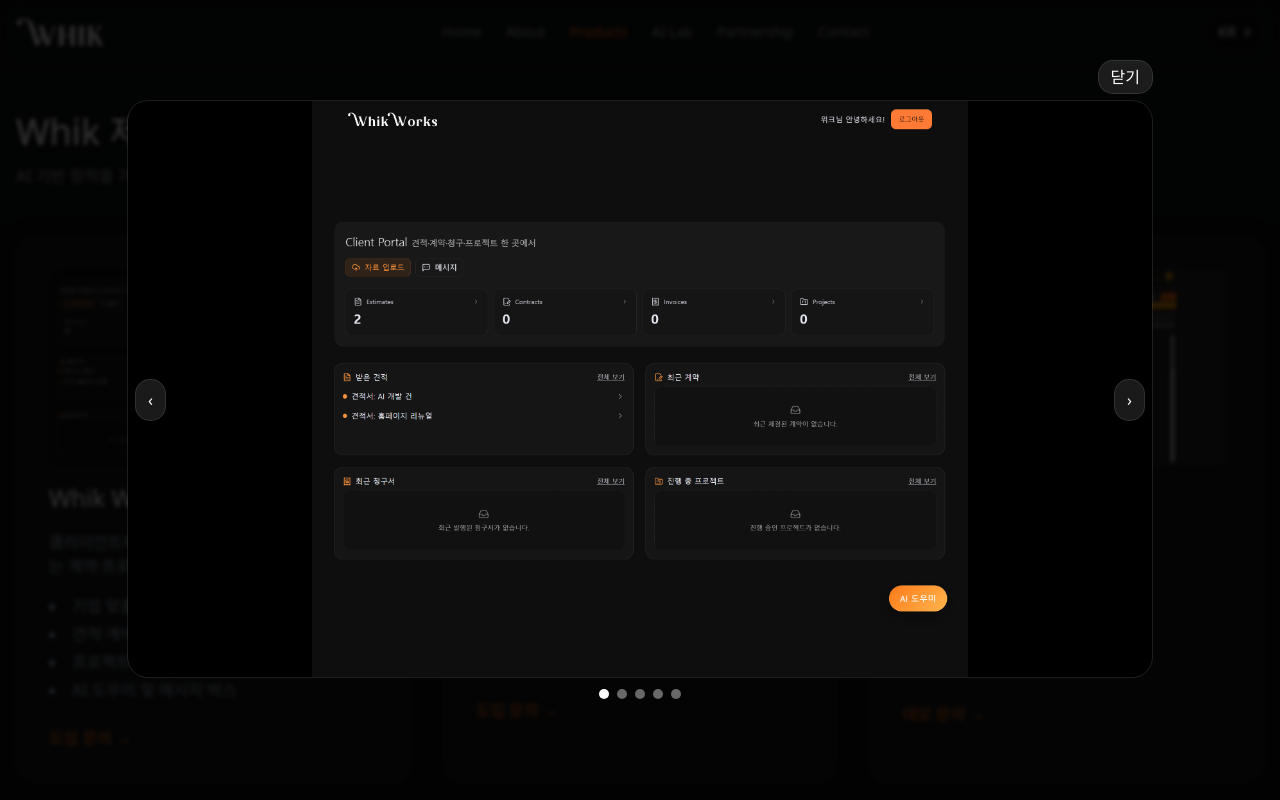
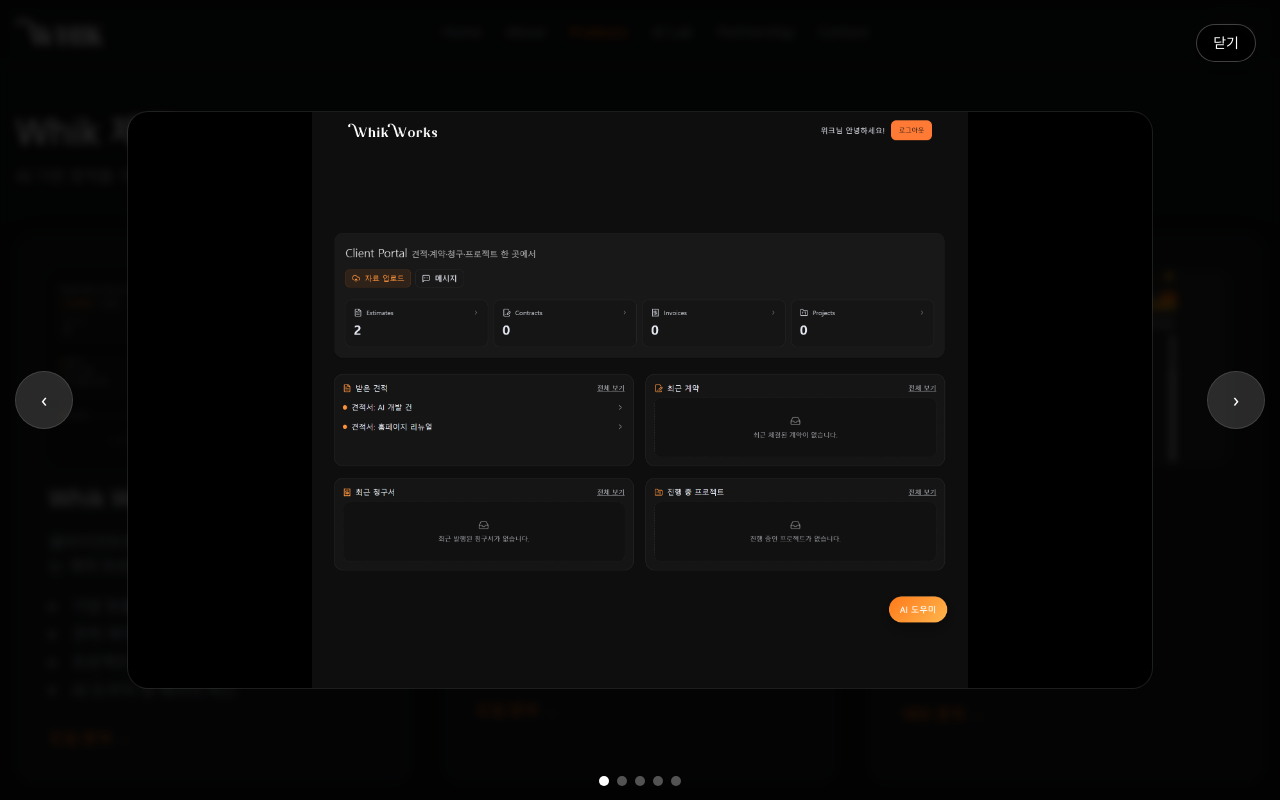
Before and after one commit to suin-park/whik-company, a Next.js app: page /products in a window 1280 px wide. Both pictures are taken after a click on the button 213 px from the left and 367 px from the top of the page. Shown: the top 800 px of the page. Built offline with nearby package versions, Linux system fonts and the light colour scheme.

Commit message:
chore: fix copy & spacing

```diff
--- a/components/ImageCarouselModal.tsx
+++ b/components/ImageCarouselModal.tsx
@@ -11,24 +11,54 @@
 
 export default function ImageCarouselModal({ open, onClose, images, startIndex = 0 }: Props) {
   const [idx, setIdx] = useState(startIndex);
+  const [showUI, setShowUI] = useState(true);
   const wrapRef = useRef<HTMLDivElement>(null);
 
   useEffect(() => { if (open) setIdx(startIndex); }, [open, startIndex]);
 
-  // esc/arrow 키
+  // ESC + body scroll lock
   useEffect(() => {
     if (!open) return;
-    const h = (e: KeyboardEvent) => {
+    const onKey = (e: KeyboardEvent) => {
       if (e.key === "Escape") onClose();
       if (e.key === "ArrowRight") next();
       if (e.key === "ArrowLeft") prev();
     };
-    window.addEventListener("keydown", h);
-    return () => window.removeEventListener("keydown", h);
-  }, [open, idx]);
+    document.addEventListener("keydown", onKey);
+    document.body.classList.add("overflow-hidden");
+    return () => {
+      document.removeEventListener("keydown", onKey);
+      document.body.classList.remove("overflow-hidden");
+    };
+  }, [open]);
 
   const prev = () => setIdx((v) => (v - 1 + images.length) % images.length);
   const next = () => setIdx((v) => (v + 1) % images.length);
+
+  // 모바일 스와이프
+  const touch = useRef<{x: number; y: number} | null>(null);
+  function onTouchStart(e: React.TouchEvent) {
+    const t = e.touches[0];
+    touch.current = { x: t.clientX, y: t.clientY };
+  }
+  function onTouchEnd(e: React.TouchEvent) {
+    if (!touch.current) return;
+    const dx = e.changedTouches[0].clientX - touch.current.x;
+    const dy = e.changedTouches[0].clientY - touch.current.y;
+
+    // ↓ 스와이프: 닫기 (세로 90px 이상, 가로 흔들림은 60px 미만)
+    if (Math.abs(dy) > 90 && Math.abs(dx) < 60) {
+      if (dy > 0) onClose();
+      touch.current = null;
+      return;
+    }
+
+    // ↔ 슬라이드: 이전/다음
+    if (Math.abs(dx) > 40 && Math.abs(dy) < 60) {
+      dx < 0 ? next() : prev();
+    }
+    touch.current = null;
+  }
 
   if (!open) return null;
 
@@ -36,63 +66,92 @@
     <div
       role="dialog"
       aria-modal="true"
-      className="fixed inset-0 z-50 bg-black/80 backdrop-blur-[2px] flex items-center justify-center"
-      onClick={(e) => { if (e.target === wrapRef.current) onClose(); }}
       ref={wrapRef}
+      className="fixed inset-0 z-50 bg-black/80 backdrop-blur-sm"
+      onClick={(e) => e.currentTarget === e.target && onClose()}
     >
-      <div className="relative w-[92vw] max-w-5xl">
-        {/* 이미지 */}
-        <div className="relative aspect-[16/9] rounded-2xl overflow-hidden ring-1 ring-white/10 bg-black">
+      {/* 닫기 */}
+      {showUI && (
+        <button
+          onClick={(e) => {
+            e.stopPropagation();
+            onClose();
+          }}
+          aria-label="닫기"
+          className="fixed left-3 top-[max(env(safe-area-inset-top),12px)] md:left-auto md:right-6 md:top-6
+                     rounded-full bg-black/60 backdrop-blur border border-white/25 px-4 py-2
+                     text-sm text-white shadow-lg active:scale-[0.98] z-[60]"
+        >
+          닫기
+        </button>
+      )}
+
+      {/* 이미지 영역: 모바일 full-bleed, 데스크톱 16:9 박스 */}
+      <div
+        className="absolute inset-0 flex items-center justify-center p-0 md:p-4"
+        onTouchStart={onTouchStart}
+        onTouchEnd={onTouchEnd}
+        onClick={() => setShowUI((s) => !s)} // 단일 탭으로 UI 토글
+      >
+        <div className="relative w-[100vw] h-[100svh] md:w-[92vw] md:max-w-5xl md:h-auto md:aspect-[16/9] rounded-none md:rounded-2xl overflow-hidden ring-0 md:ring-1 md:ring-white/10 bg-black">
           <Image
             key={idx}
             src={images[idx].src}
-            alt={images[idx].alt ?? `work ${idx + 1}`}
+            alt={images[idx].alt ?? `slide ${idx + 1}`}
             fill
-            className="object-contain"
+            className="object-contain select-none"
+            sizes="100vw"
             priority
-            sizes="(max-width: 1024px) 92vw, 1024px"
+            draggable={false}
           />
         </div>
 
-        {/* 좌우 화살표 */}
+        {/* 좌우 화살표: 모바일도 충분히 크게 */}
+        {showUI && (
+          <>
             <button
-          onClick={prev}
-          aria-label="Previous"
-          className="absolute left-2 top-1/2 -translate-y-1/2 rounded-xl bg-white/10 hover:bg-white/20 px-3 py-2 ring-1 ring-white/20"
+              onClick={(e) => {
+                e.stopPropagation();
+                prev();
+              }}
+              aria-label="이전"
+              className="absolute left-2 md:left-4 top-1/2 -translate-y-1/2 rounded-full bg-white/15 hover:bg-white/25
+                         w-12 h-12 md:w-14 md:h-14 ring-1 ring-white/25 grid place-items-center text-xl"
             >
               ‹
             </button>
             <button
-          onClick={next}
-          aria-label="Next"
-          className="absolute right-2 top-1/2 -translate-y-1/2 rounded-xl bg-white/10 hover:bg-white/20 px-3 py-2 ring-1 ring-white/20"
+              onClick={(e) => {
+                e.stopPropagation();
+                next();
+              }}
+              aria-label="다음"
+              className="absolute right-2 md:right-4 top-1/2 -translate-y-1/2 rounded-full bg-white/15 hover:bg-white/25
+                         w-12 h-12 md:w-14 md:h-14 ring-1 ring-white/25 grid place-items-center text-xl"
             >
               ›
             </button>
-
-        {/* 닫기 */}
-        <button
-          onClick={onClose}
-          aria-label="Close"
-          className="absolute -top-10 right-0 rounded-xl bg-white/10 hover:bg-white/20 px-3 py-1 ring-1 ring-white/20"
-        >
-          닫기
-        </button>
+          </>
+        )}
+      </div>
 
       {/* 인디케이터 */}
-        <div className="mt-3 flex items-center justify-center gap-2">
+      {showUI && (
+        <div className="fixed bottom-[max(env(safe-area-inset-bottom),14px)] left-0 right-0 flex items-center justify-center gap-2">
           {images.map((_, i) => (
             <button
               key={i}
-              aria-label={`Go to slide ${i + 1}`}
-              onClick={() => setIdx(i)}
-              className={`h-2.5 w-2.5 rounded-full transition ${
-                i === idx ? "bg-white" : "bg-white/40 hover:bg-white/70"
-              }`}
+              type="button"
+              onClick={(e) => {
+                e.stopPropagation();
+                setIdx(i);
+              }}
+              aria-label={`슬라이드 ${i + 1}`}
+              className={`w-2.5 h-2.5 flex-none shrink-0 rounded-full transition-opacity ${i === idx ? "bg-white opacity-100" : "bg-white/45 opacity-70"}`}
             />
           ))}
         </div>
-      </div>
+      )}
     </div>
   );
 }
```
Lines whose indentation alone changed are shown as unchanged.
